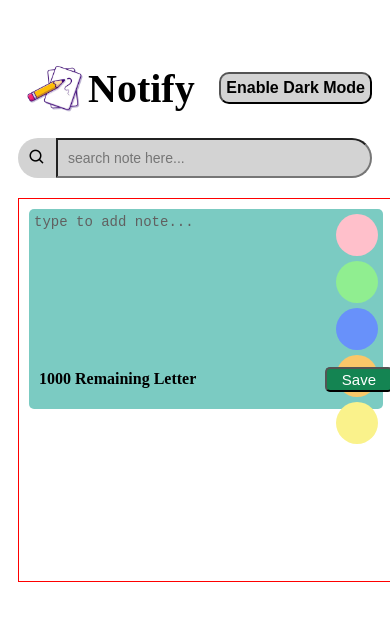
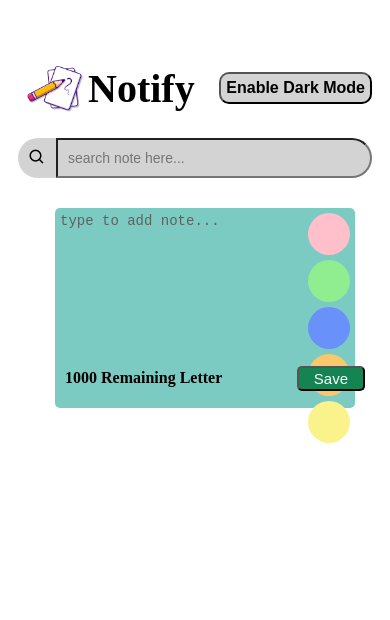
Before and after one commit to Lucky-Code-01/Notenation, a React (Create React App) app: page / in a window 390 px wide. Shown: the top 620 px of the page. Built offline with nearby package versions, Linux system fonts and the light colour scheme.

Commit message:
Style Changes

```diff
--- a/src/Component/Notes/Notes.css
+++ b/src/Component/Notes/Notes.css
@@ -84,7 +84,6 @@
     flex-wrap: wrap;
     justify-content: space-around;
     margin-top: 2rem;
-    border: 1px solid red;
     padding: 1rem;
 }
 
@@ -213,7 +212,7 @@
 
 @media (max-width : 460px){
     .note_box{
-        width: 100%;
+        /* width: 100%; */
         font-size: 1.6rem;
     }
 
```
